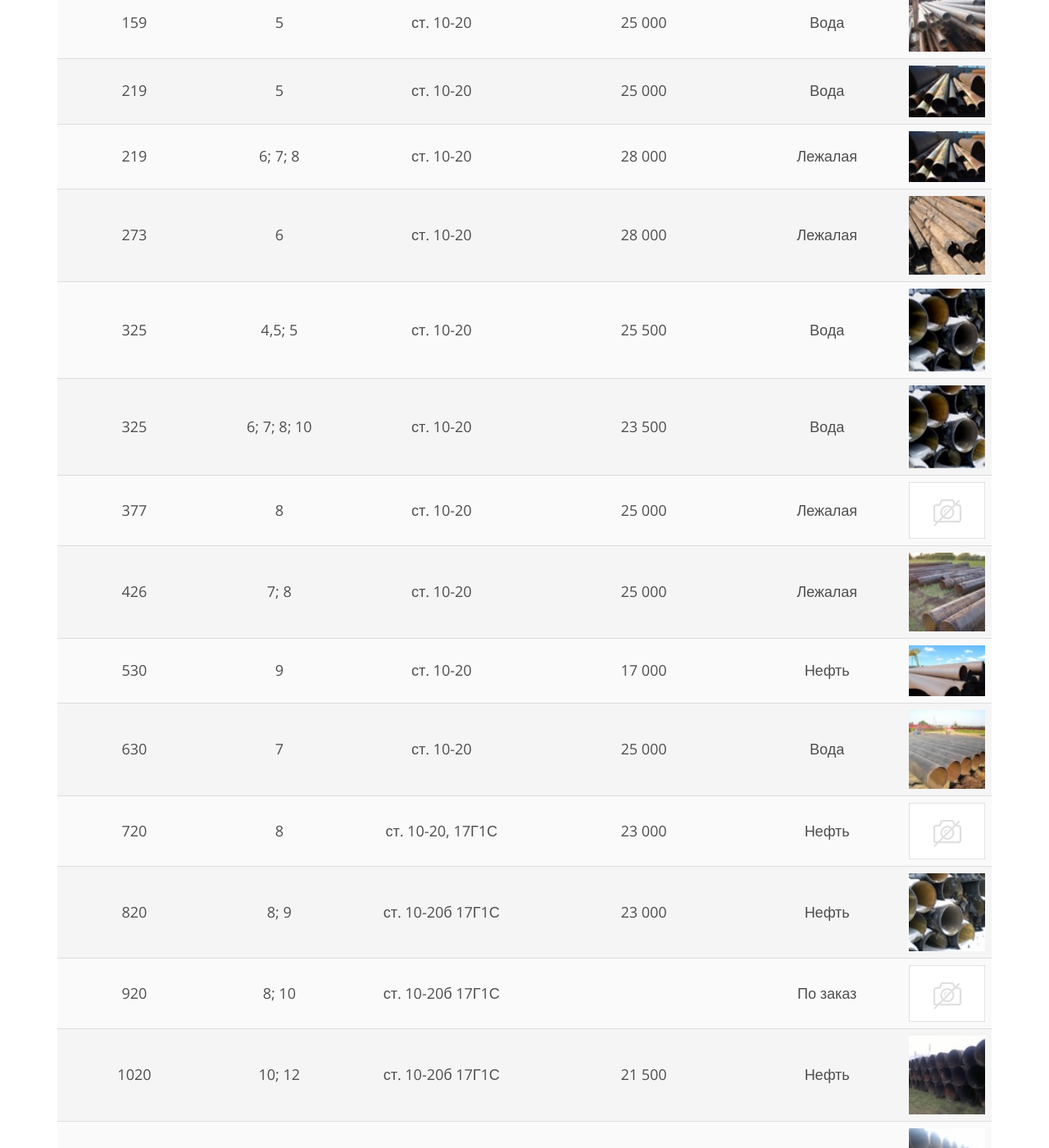
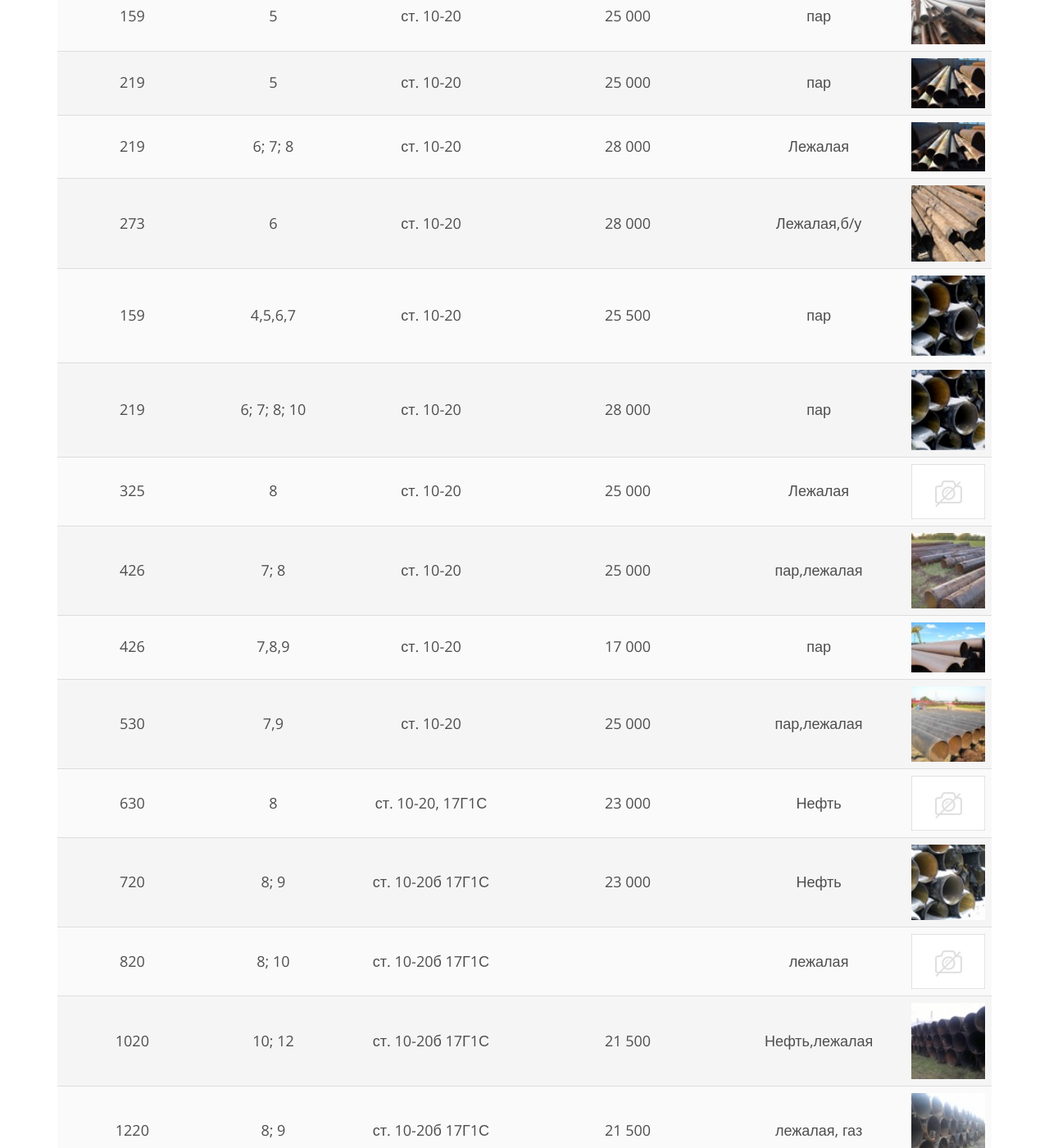
Before and after one commit to seven-4-seven/seven-4-seven.github.io, a Jekyll site: the page prices.html, which Jekyll copies as it is, in a window 1280 px wide and 1400 px high, scrolled down 761 px. Shown: the whole window at 82% size. Built offline with Jekyll 4.4.1, drawn with Linux system fonts in a browser that asks for light colours; some of the changed text lies outside the part shown.

Commit message:
Update prices.html

```diff
--- a/prices.html
+++ b/prices.html
@@ -72,7 +72,7 @@
                   </div>
                   <div class="col-sm-6 col-xs-12 col-md-6">
                       <div class="social top-number">
-                        <p><i class="fa"></i>г. Ярославль, ул. Магистральная, д. 14</p>
+                        <p><i class="fa"></i>г. Ярославль, ул. Гагарина, д. 62</p>
                       </div>
                   </div>
               </div>
@@ -128,7 +128,7 @@
                     <td>4,5</td>
                     <td>ст. 10-20</td>
                     <td>28 500</td>
-                    <td>Новая</td>
+                    <td>лежалая</td>
                     <td class="recent-work-wrap">
                         <img class="img-responsive" src="images/nopic.jpg" alt="">
                     </td>
@@ -138,7 +138,7 @@
                     <td>6</td>
                     <td>ст. 20</td>
                     <td>25 000</td>
-                    <td>Вода</td>
+                    <td>пар</td>
                     <td class="recent-work-wrap">
                         <img class="img-responsive" src="images/nopic.jpg" alt="">
                     </td>
@@ -149,7 +149,7 @@
                     <td>5</td>
                     <td>ст. 10-20</td>
                     <td>25 000</td>
-                    <td>Вода</td>
+                    <td>пар</td>
                     <td class="recent-work-wrap">
                         <img class="img-responsive" src="images/photos/small/159.jpg" alt="">
                         <div class="overlay">
@@ -166,7 +166,7 @@
                     <td>5</td>
                     <td>ст. 10-20</td>
                     <td>25 000</td>
-                    <td>Вода</td>
+                    <td>пар</td>
                     <td class="recent-work-wrap">
                         <img class="img-responsive" src="images/photos/small/219.jpg" alt="">
                         <div class="overlay">
@@ -200,7 +200,7 @@
                     <td>6</td>
                     <td>ст. 10-20</td>
                     <td>28 000</td>
-                    <td>Лежалая</td>
+                    <td>Лежалая,б/у</td>
                     <td class="recent-work-wrap">
                         <img class="img-responsive" src="images/photos/small/273.jpg" alt="">
                         <div class="overlay">
@@ -213,11 +213,28 @@
                     </td>
                   </tr>
                   <tr>
-                    <td>325</td>
-                    <td>4,5; 5</td>
+                    <td>159</td>
+                    <td>4,5,6,7</td>
                     <td>ст. 10-20</td>
                     <td>25 500</td>
-                    <td>Вода</td>
+                    <td>пар</td>
+                    <td class="recent-work-wrap">
+                        <img class="img-responsive" src="images/photos/small/326.jpg" alt="">
+                        <div class="overlay">
+                            <div class="recent-work-inner">
+                                <a class="preview" href="images/photos/full/326.jpg" rel="prettyPhoto">
+                                  <i class="fa fa-eye"></i>
+                                </a>
+                            </div>
+                        </div>
+                    </td>
+                  </tr>
+                  <tr>
+                    <td>219</td>
+                    <td>6; 7; 8; 10</td>
+                    <td>ст. 10-20</td>
+                    <td>28 000</td>
+                    <td>пар</td>
                     <td class="recent-work-wrap">
                         <img class="img-responsive" src="images/photos/small/326.jpg" alt="">
                         <div class="overlay">
@@ -231,23 +248,6 @@
                   </tr>
                   <tr>
                     <td>325</td>
-                    <td>6; 7; 8; 10</td>
-                    <td>ст. 10-20</td>
-                    <td>23 500</td>
-                    <td>Вода</td>
-                    <td class="recent-work-wrap">
-                        <img class="img-responsive" src="images/photos/small/326.jpg" alt="">
-                        <div class="overlay">
-                            <div class="recent-work-inner">
-                                <a class="preview" href="images/photos/full/326.jpg" rel="prettyPhoto">
-                                  <i class="fa fa-eye"></i>
-                                </a>
-                            </div>
-                        </div>
-                    </td>
-                  </tr>
-                  <tr>
-                    <td>377</td>
                     <td>8</td>
                     <td>ст. 10-20</td>
                     <td>25 000</td>
@@ -261,7 +261,7 @@
                     <td>7; 8</td>
                     <td>ст. 10-20</td>
                     <td>25 000</td>
-                    <td>Лежалая</td>
+                    <td>пар,лежалая</td>
                     <td class="recent-work-wrap">
                         <img class="img-responsive" src="images/photos/small/426.jpg" alt="">
                         <div class="overlay">
@@ -274,11 +274,11 @@
                     </td>
                   </tr>
                   <tr>
-                    <td>530</td>
-                    <td>9</td>
+                    <td>426</td>
+                    <td>7,8,9</td>
                     <td>ст. 10-20</td>
                     <td>17 000</td>
-                    <td>Нефть</td>
+                    <td>пар</td>
                     <td class="recent-work-wrap">
                         <img class="img-responsive" src="images/photos/small/530.jpg" alt="">
                         <div class="overlay">
@@ -291,11 +291,11 @@
                     </td>
                   </tr>
                   <tr>
-                    <td>630</td>
-                    <td>7</td>
+                    <td>530</td>
+                    <td>7,9</td>
                     <td>ст. 10-20</td>
                     <td>25 000</td>
-                    <td>Вода</td>
+                    <td>пар,лежалая</td>
                     <td class="recent-work-wrap">
                         <img class="img-responsive" src="images/photos/small/630.jpg" alt="">
                         <div class="overlay">
@@ -335,11 +335,11 @@
                     </td>
                   </tr>
                   <tr>
-                    <td>920</td>
+                    <td>820</td>
                     <td>8; 10</td>
                     <td>ст. 10-20б 17Г1С</td>
                     <td></td>
-                    <td>По заказ</td>
+                    <td>лежалая</td>
                     <td class="recent-work-wrap">
                         <img class="img-responsive" src="images/nopic.jpg" alt="">
                     </td>
@@ -349,7 +349,7 @@
                     <td>10; 12</td>
                     <td>ст. 10-20б 17Г1С</td>
                     <td>21 500</td>
-                    <td>Нефть</td>
+                    <td>Нефть,лежалая</td>
                     <td class="recent-work-wrap">
                         <img class="img-responsive" src="images/photos/small/1020.jpg" alt="">
                         <div class="overlay">
@@ -366,7 +366,7 @@
                     <td>8; 9</td>
                     <td>ст. 10-20б 17Г1С</td>
                     <td>21 500</td>
-                    <td>Вода, газ</td>
+                    <td>лежалая, газ</td>
                     <td class="recent-work-wrap">
                         <img class="img-responsive" src="images/photos/small/1220.jpg" alt="">
                         <div class="overlay">
@@ -384,7 +384,7 @@
                     <td>12; 15,7</td>
                     <td>ст. 10-20б 17Г1С</td>
                     <td>25 000</td>
-                    <td>Вода, газ</td>
+                    <td>лежалая</td>
                     <td class="recent-work-wrap">
                         <img class="img-responsive" src="images/photos/small/1420.jpg" alt="">
                         <div class="overlay">
```
Also changed, not shown: other parts of prices.html (+2 -2 lines).
